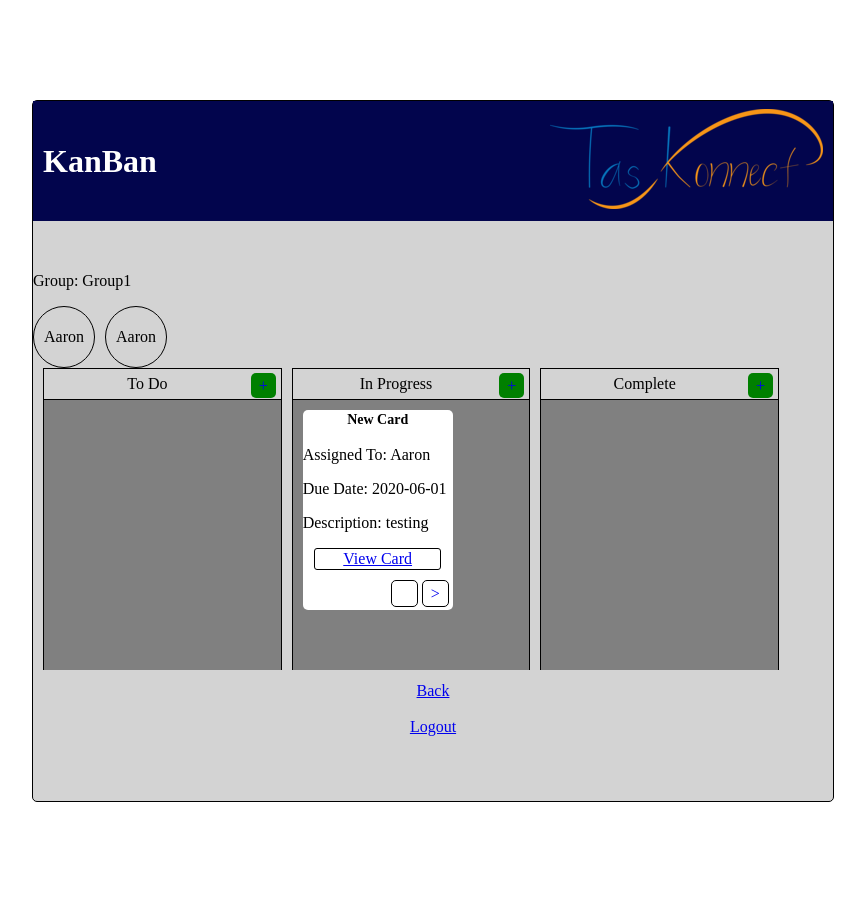
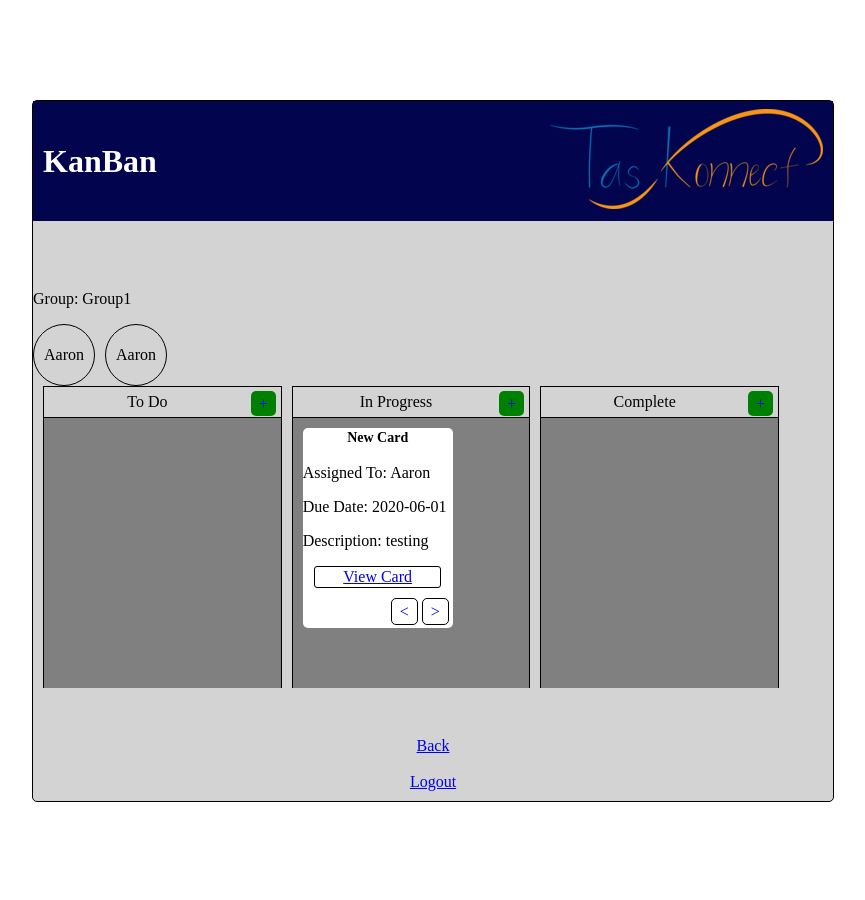
Before and after one commit to ablaser5/CSC394, a Flask app: page /kanban in a window 1280 px wide. Shown: the whole page, without its empty margins (207-1072 px from the left). Run offline with Flask 2, Linux system fonts and the light colour scheme; a user stored in the database is signed in; data comes from the database, SQL or seed files in the repository; some libraries are stand-ins or nearby versions.

Commit message:
kanban real fix

```diff
--- a/templates/kanban.html
+++ b/templates/kanban.html
@@ -2,19 +2,15 @@
 {% block title %}Home{% endblock %}
 {% block head %}
 <link rel="stylesheet" type="text/css" href="{{ url_for('static', filename='css/kanban.css') }}">
-
   {{ super() }}
 {% endblock %}
 {% block content %}
-
 <div id="form">
 	<div id="header">
 		<h1>KanBan</h1>
 		<center><img id="taskonnect" src="static/assets/KonnectLogos.png">
 		</center>
 	</div>
-	<div id="first-form">
-
 	{% for kanban in kanbans %}
 	<div class="kanban">
 		<p id="kanban-group">Group: {{kanbans[kanban]['title']}}</p>
@@ -25,9 +21,7 @@
 		{% endfor %}
 		<div class="board">
 			<div class="board-function">
-					<div class="board-function-header">To Do<a href="/kanban/add_card?category=todo&group={{kanban}}">
-							<div class="add-card">+</div>
-						</a></div>
+				<div class="board-function-header">To Do<a href="/kanban/add_card?category=todo&group={{kanban}}"><div class="add-card">+</div></a></div>
 				<div class="board-function-body">
 					{% for card in kanbans[kanban]['cards']['todo'] %}
 						<div class="kanban-card">
@@ -35,21 +29,14 @@
 							<p>Assigned To: {{ card['first_name'] }}</p>
 							<p>Due Date: {{ card['due_date'] }}</p>
 							<p>Description: {{ card['description'] }}</p>
-							<a href="/kanban/card/{{card['card_id']}}">
-								<div class="card-button">View Card</div>
-							</a>
-							<a href="/kanban/card/move?card={{card['card_id']}}&destination=inprogress">
-								<div class="move-card">></div>
-							</a>
+							<a href="/kanban/card/{{card['card_id']}}"><div class="card-button">View Card</div></a>
+							<a href="/kanban/card/move?card={{card['card_id']}}&destination=inprogress"><div class="move-card">></div></a>
 						</div>
 					{% endfor %}
 				</div>
 			</div>
 			<div class="board-function">
-					<div class="board-function-header">In Progress<a
-							href="/kanban/add_card?category=inprogress&group={{kanban}}">
-							<div class="add-card">+</div>
-						</a></div>
+				<div class="board-function-header">In Progress<a href="/kanban/add_card?category=inprogress&group={{kanban}}"><div class="add-card">+</div></a></div>
 				<div class="board-function-body">
 					{% for card in kanbans[kanban]['cards']['inprogress'] %}
 						<div class="kanban-card">
@@ -57,25 +44,15 @@
 							<p>Assigned To: {{ card['first_name'] }}</p>
 							<p>Due Date: {{ card['due_date'] }}</p>
 							<p>Description: {{ card['description'] }}</p>
-							<a href="/kanban/card/{{card['card_id']}}">
-								<div class="card-button">View Card</div>
-							</a>
-							<a href="/kanban/card/move?card={{card['card_id']}}&destination=complete">
-								<div class="move-card">></div>
-							</a>
-							<a href="/kanban/card/move?card={{card['card_id']}}&destination=todo">
-								<div class="move-card">
-							</a>
+							<a href="/kanban/card/{{card['card_id']}}"><div class="card-button">View Card</div></a>
+							<a href="/kanban/card/move?card={{card['card_id']}}&destination=complete"><div class="move-card">></div></a>
+							<a href="/kanban/card/move?card={{card['card_id']}}&destination=todo"><div class="move-card"><</div></a>
 						</div>
 					{% endfor %}
 				</div>
 			</div>
-			</div>
 			<div class="board-function">
-				<div class="board-function-header">Complete<a
-						href="/kanban/add_card?category=complete&group={{kanban}}">
-						<div class="add-card">+</div>
-					</a></div>
+				<div class="board-function-header">Complete<a href="/kanban/add_card?category=complete&group={{kanban}}"><div class="add-card">+</div></a></div>
 				<div class="board-function-body">
 					{% for card in kanbans[kanban]['cards']['complete'] %}
 						<div class="kanban-card">
@@ -83,21 +60,15 @@
 							<p>Assigned To: {{ card['first_name'] }}</p>
 							<p>Due Date: {{ card['due_date'] }}</p>
 							<p>Description: {{ card['description'] }}</p>
-						<a href="/kanban/card/{{card['card_id']}}">
-							<div class="card-button">View Card</div>
-						</a>
-						<a href="/kanban/card/move?card={{card['card_id']}}&destination=inprogress">
-							<div class="move-card">
-								<< /div>
-						</a>
+							<a href="/kanban/card/{{card['card_id']}}"><div class="card-button">View Card</div></a>
+							<a href="/kanban/card/move?card={{card['card_id']}}&destination=inprogress"><div class="move-card"><</div></a>
 						</div>
-
 					{% endfor %}
 				</div>
 			</div>
 		</div>
+	</div>
 	{% endfor %}
-	</div>
 	<div id="footer">
 		<a href="/home">Back</a><br>
 		<a href="/logout">Logout</a>
```
Lines whose indentation alone changed are shown as unchanged.
